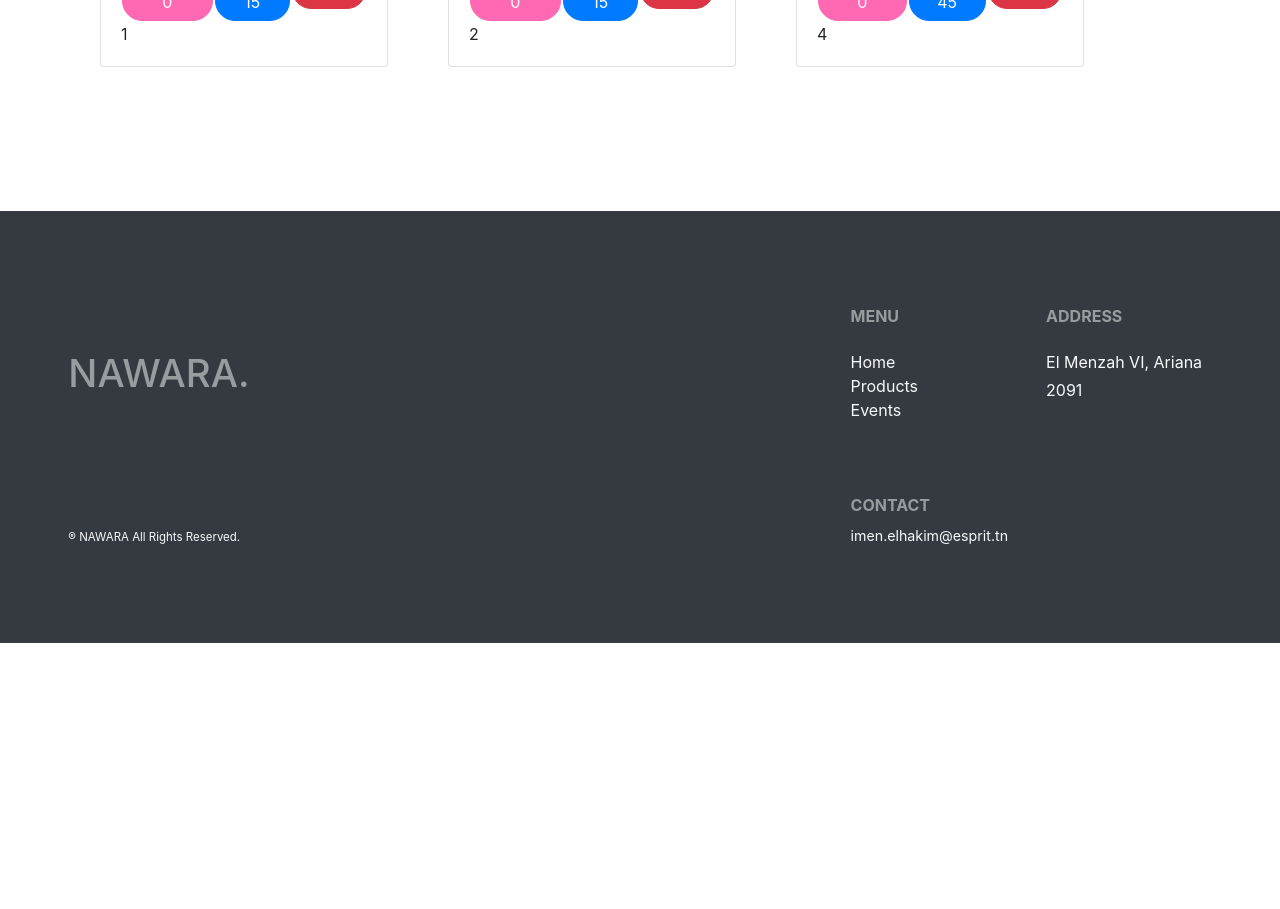
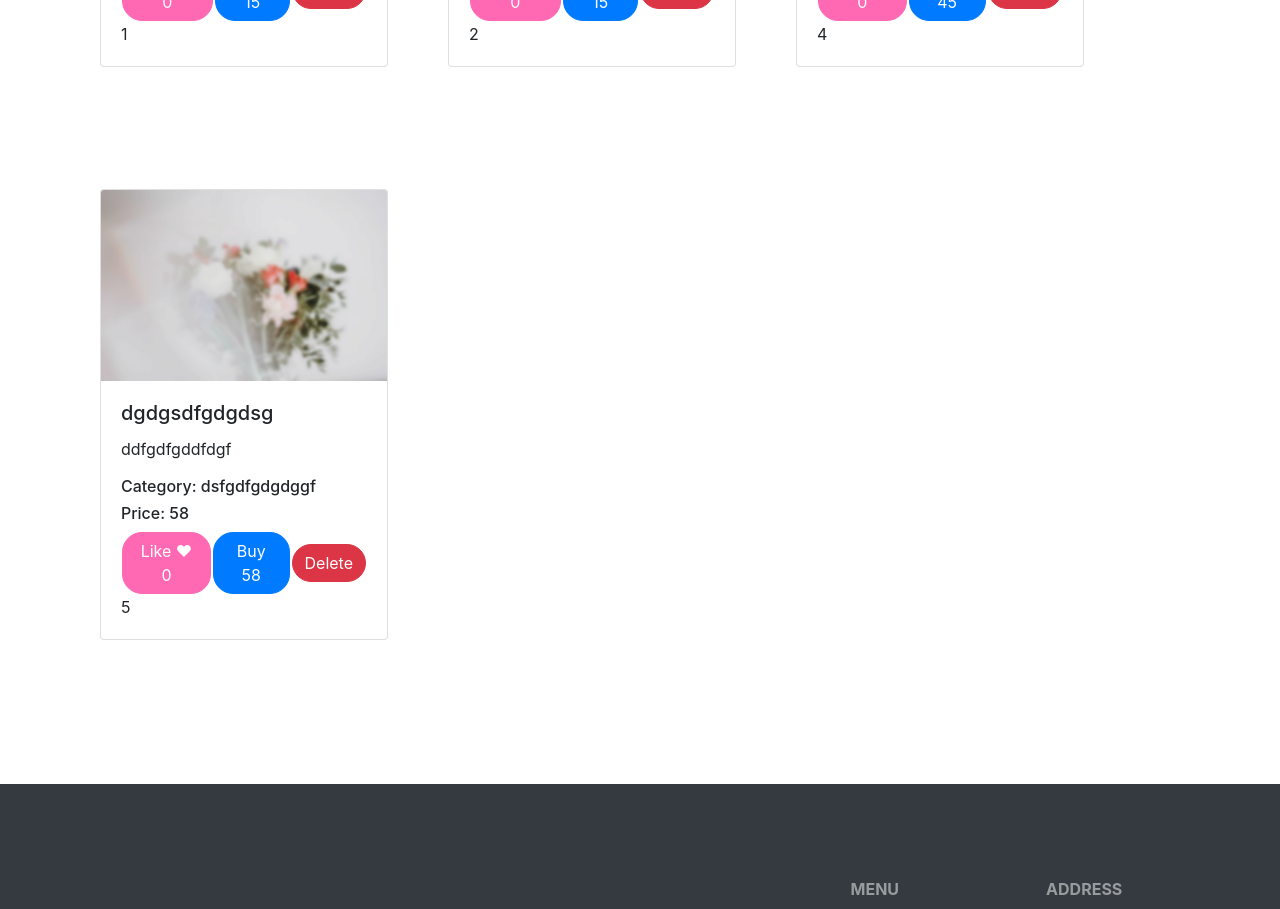
Before and after one commit to imenelhakim/workshopAngular, an Angular app: page /product in a window 1280 px wide. Shown: the part 760-1669 px from the top of the page. Before the commit the page ends 1403 px from the top, so only its background shows below. Built offline with nearby package versions, Linux system fonts and the light colour scheme; data requests are answered from the project's data file.

Commit message:
Commit 12:
+Update "Event"
+API notification (sweetalert2)

```diff
--- a/db.json
+++ b/db.json
@@ -26,16 +26,25 @@
       "price": 554,
       "likes": 0,
       "id": 4
+    },
+    {
+      "productName": "dgdgsdfgdgdsg",
+      "category": "dsfgdfgdgdggf",
+      "description": "ddfgdfgddfdgf",
+      "quantity": 58,
+      "price": 58,
+      "likes": 0,
+      "id": 5
     }
   ],
   "events": [
     {
       "id": 1,
-      "eventName": "rrgsgsgssd",
-      "place": "rrgsgsgssd",
-      "description": "rrgsgsgssd",
-      "guestsNumber": 47,
-      "price": 951
+      "eventName": "Formation savon",
+      "place": "nabeul",
+      "description": "la ville des roses vous offre une expérience unique!",
+      "guestsNumber": 15,
+      "price": 120
     },
     {
       "id": 2,
--- a/src/app/add-event/add-event.component.html
+++ b/src/app/add-event/add-event.component.html
@@ -1,5 +1,7 @@
 <div class="container">
-  <p>add-event works! <small class="text-muted"> Reactive form</small></p>
+    <small  class="text-muted">add-event works!</small>
+    <h1>Add Event</h1><br>
+    <!--  <p>add-event works! <small class="text-muted"> Reactive form</small></p>-->
     <form [formGroup]="addEventForm" (ngSubmit)="onSubmit()">
 
       <!--Event name-->
@@ -45,11 +47,8 @@
         <div *ngIf="addEventForm.get('price').hasError('required')">Event price is required and must be a number</div>
       </div>
 
-
       <button class="btn btn-success" [disabled]="addEventForm.invalid" (click)="save()">Add Event</button>
       <button class="btn btn-danger" (click)="hideFormAdd()">Cancel</button>
       <!--      <button class="btn btn-danger" (click)="reset()">Cancel</button>-->
-
     </form>
-
 </div>
--- a/src/app/add-event/add-event.component.ts
+++ b/src/app/add-event/add-event.component.ts
@@ -2,6 +2,7 @@ import {Component, EventEmitter, OnInit, Output} from '@angular/core';
 import {FormControl, FormGroup, Validators} from '@angular/forms';
 import {Event} from '../../../model/event';
 import {EventService} from '../shared/event.service';
+import Swal from "sweetalert2";
 
 @Component({
   selector: 'app-add-event',
@@ -27,6 +28,7 @@ export class AddEventComponent implements OnInit {
 
   save(){
     this.eventService.postEvent(this.addEventForm.value).subscribe();
+    Swal.fire('The event has been added!', '---', 'success');
   }
 
   // idEvent = new FormControl('', Validators.required);
--- a/src/app/add-product/add-product.component.html
+++ b/src/app/add-product/add-product.component.html
@@ -1,5 +1,5 @@
 <div class="container">
-  <p>add-product works!</p>
+  <small  class="text-muted">add-product works!</small>
   <h1>Add Product</h1>
 
   <form #form="ngForm">
--- a/src/app/add-product/add-product.component.ts
+++ b/src/app/add-product/add-product.component.ts
@@ -1,6 +1,7 @@
 import {Component, EventEmitter, Input, OnInit, Output} from '@angular/core';
 import {Product} from '../../../model/product';
 import {ProductService} from '../shared/product.service';
+import Swal from 'sweetalert2';
 
 @Component({
   selector: 'app-add-product',
@@ -28,6 +29,7 @@ export class AddProductComponent implements OnInit {
   save(){
     this.product.likes=0;
     this.productService.postProduct(this.product).subscribe();
+    Swal.fire('The product has been added!', '---', 'success');
   }
 
 
--- a/src/app/display-detail-event/display-detail-event.component.html
+++ b/src/app/display-detail-event/display-detail-event.component.html
@@ -1,8 +1,9 @@
-<p>display-detail-event works!</p>
-<small class="text-muted">Share the data please </small>
-
+<!--<small class="text-muted">Share the data please </small>-->
 
 <div class="container">
+
+  <small  class="text-muted">display-detail-event works!</small>
+  <h1>Edit event</h1>
   <!--Section: Block Content-->
   <section class="mb-5">
 
@@ -20,49 +21,43 @@
       </div>
       <div class="col-md-6">
 
-
-
         <p class="mb-2 text-muted text-uppercase small"><small class="text-muted">ID: </small>{{this.DetailEvent.id}}</p>
         <h2><strong>{{this.DetailEvent.eventName}}</strong></h2>
         <div class="form-group"><strong>
-          <input type="text" class="form-control" placeholder="{{this.DetailEvent.eventName}}" ></strong>
+          <input type="text" class="form-control" [(ngModel)]="DetailEvent.eventName" value="{{this.DetailEvent.eventName}}" ></strong>
         </div>
         <div class="table-responsive">
-          <table class="table table-sm table-borderless mb-0">
+          <table class="table table-sm table-borderless mb-2">
             <tbody>
             <tr>
               <th class="pl-0 w-25" scope="row">Description: </th>
-              <td>{{this.DetailEvent.description}}</td>
               <td>
                 <div class="form-group">
-                <input type="text" class="form-control" placeholder="{{this.DetailEvent.description}}" >
+                <input type="text" class="form-control" [(ngModel)]="DetailEvent.description" value="{{this.DetailEvent.description}}" >
                 </div>
               </td>
             </tr>
             <tr>
               <th class="pl-0 w-25" scope="row">Place: </th>
-              <td>{{this.DetailEvent.place}}</td>
-              <td>
+              <td class="col-md-3">
                 <div class="form-group">
-                  <input type="text" class="form-control" placeholder="{{this.DetailEvent.place}}" >
+                  <input type="text" class="form-control" [(ngModel)]="DetailEvent.place" value="{{this.DetailEvent.place}}" >
                 </div>
               </td>
             </tr>
             <tr>
               <th class="pl-0 w-25" scope="row">Price: </th>
-              <td>{{this.DetailEvent.price}}</td>
-              <td>
+              <td class="col-md-3">
                 <div class="form-group">
-                  <input type="text" class="form-control" placeholder="{{this.DetailEvent.price}}" >
+                  <input type="number" class="form-control" [(ngModel)]="DetailEvent.price" value="{{this.DetailEvent.price}}" >
                 </div>
               </td>
             </tr>
             <tr>
-              <th class="pl-0 w-25" scope="row">Participants number: </th>
-              <td>{{this.DetailEvent.guestsNumber}}</td>
-              <td>
+              <th class="pl-0 w-25" scope="row">Participants number : </th>
+              <td class="col-md-3">
                 <div class="form-group">
-                  <input type="text" class="form-control" placeholder="{{this.DetailEvent.guestsNumber}}" >
+                  <input type="number" class="form-control" [(ngModel)]="DetailEvent.guestsNumber" value="{{this.DetailEvent.guestsNumber}}" >
                 </div>
               </td>
             </tr>
@@ -70,8 +65,8 @@
           </table>
         </div>
         <hr>
-        <button type="button" class="btn btn-primary btn-md mr-1 mb-2" (click)="update(this.DetailEvent.id,DetailEvent)">Update</button>
-        <button type="button" class="btn btn-light btn-md mr-1 mb-2">Cancel</button>
+        <button type="button" class="btn btn-primary btn-md mr-1 mb-2"  (click)="update()">Update</button>
+        <button type="button" class="btn btn-light btn-md mr-1 mb-2" routerLink="/event">Cancel</button>
       </div>
     </div>
 
--- a/src/app/display-detail-event/display-detail-event.component.ts
+++ b/src/app/display-detail-event/display-detail-event.component.ts
@@ -2,6 +2,7 @@ import { Component, OnInit } from '@angular/core';
 import {ActivatedRoute} from '@angular/router';
 import {EventService} from '../shared/event.service';
 import {Event} from '../../../model/event';
+import Swal from "sweetalert2";
 
 @Component({
   selector: 'app-display-detail-event',
@@ -20,7 +21,7 @@ export class DisplayDetailEventComponent implements OnInit {
   ngOnInit(): void {
 
     this.id=this.service.snapshot.params.id;
-    console.log(this.service.snapshot.params.id);
+    // console.log(this.service.snapshot.params.id);
 
     this.serviceEvent.getEventWS(this.id)
       .subscribe((data: Event)=>{
@@ -29,9 +30,16 @@ export class DisplayDetailEventComponent implements OnInit {
       })
   }
 
-  update(id:number,e:Event){
-    this.serviceEvent.putEvent(id,e).subscribe();
+  update(){
+    this.serviceEvent.putEvent(this.DetailEvent).subscribe();
     console.log(this.DetailEvent);
+    Swal.fire('The event has been updated!', '---', 'success');
   }
+  // update(id:number,e:Event){
+  //   this.serviceEvent.putEvent(id,e).subscribe();
+  //   console.log(this.DetailEvent);
+  //   Swal.fire('The event has been updated!', '---', 'success');
+  // }
+
 
 }
--- a/src/app/display-list-event/display-list-event.component.html
+++ b/src/app/display-list-event/display-list-event.component.html
@@ -1,7 +1,6 @@
 <div class="container">
-  <p>display-list-event works!</p>
-  {{title}}
-  <br>
+  <small  class="text-muted">display-list-event works!</small>
+  <br><br>
   <form>
     <div class="form-group" >
       <input name="eventNameSearch" type="text" class="form-control" placeholder="Search event .." [(ngModel)]="eventNameSearch">
--- a/src/app/event/event.component.ts
+++ b/src/app/event/event.component.ts
@@ -2,6 +2,7 @@ import {Component, Input, OnInit} from '@angular/core';
 import {Event} from '../../../model/event';
 import {FormControl} from '@angular/forms';
 import {EventService} from '../shared/event.service';
+import Swal from "sweetalert2";
 
 @Component({
   selector: 'app-event',
@@ -21,7 +22,8 @@ export class EventComponent implements OnInit {
   }
 
   delete(id){
-        this.eventService.deleteEventWS(id).subscribe();
+    this.eventService.deleteEventWS(id).subscribe();
+    Swal.fire('The event has been deleted!', '---', 'success');
   }
 
 
--- a/src/app/product/product.component.ts
+++ b/src/app/product/product.component.ts
@@ -1,6 +1,7 @@
 import {Component, EventEmitter, Input, OnInit, Output} from '@angular/core';
 import {Product} from '../../../model/product';
 import {ProductService} from '../shared/product.service';
+import Swal from "sweetalert2";
 
 
 @Component({
@@ -45,6 +46,7 @@ export class ProductComponent implements OnInit {
 
   delete(id){
     this.serviceProduct.deleteProductWS(id).subscribe();
+    Swal.fire('Hi', 'The product has been deleted!', 'success');
   }
 
   // deleteProduct(id){
--- a/src/app/shared/event.service.ts
+++ b/src/app/shared/event.service.ts
@@ -28,9 +28,6 @@ export class EventService {
   }
 
   constructor(private http:HttpClient) { }
-
-
-
 
   // getEvents(){
   //   this.listEventShare = [
@@ -68,11 +65,8 @@ export class EventService {
       )
   }
   //modification
-  httpOptions = { headers: new HttpHeaders({
-      'Content-Type': 'application/json'})}
-
-  putEvent(id:number,e:Event): Observable<Event>{
-    return this.http.put<Event>(this.url+id,e,this.httpOptions);
+  putEvent(event): Observable<Event> {
+    return this.http.put<Event>(this.url + event.id, event);
   }
 
   searchEvent(){}
```
Also changed, not shown: package.json (+6 -1 lines), 1 other file (tests, documents, lock files or other folders).
